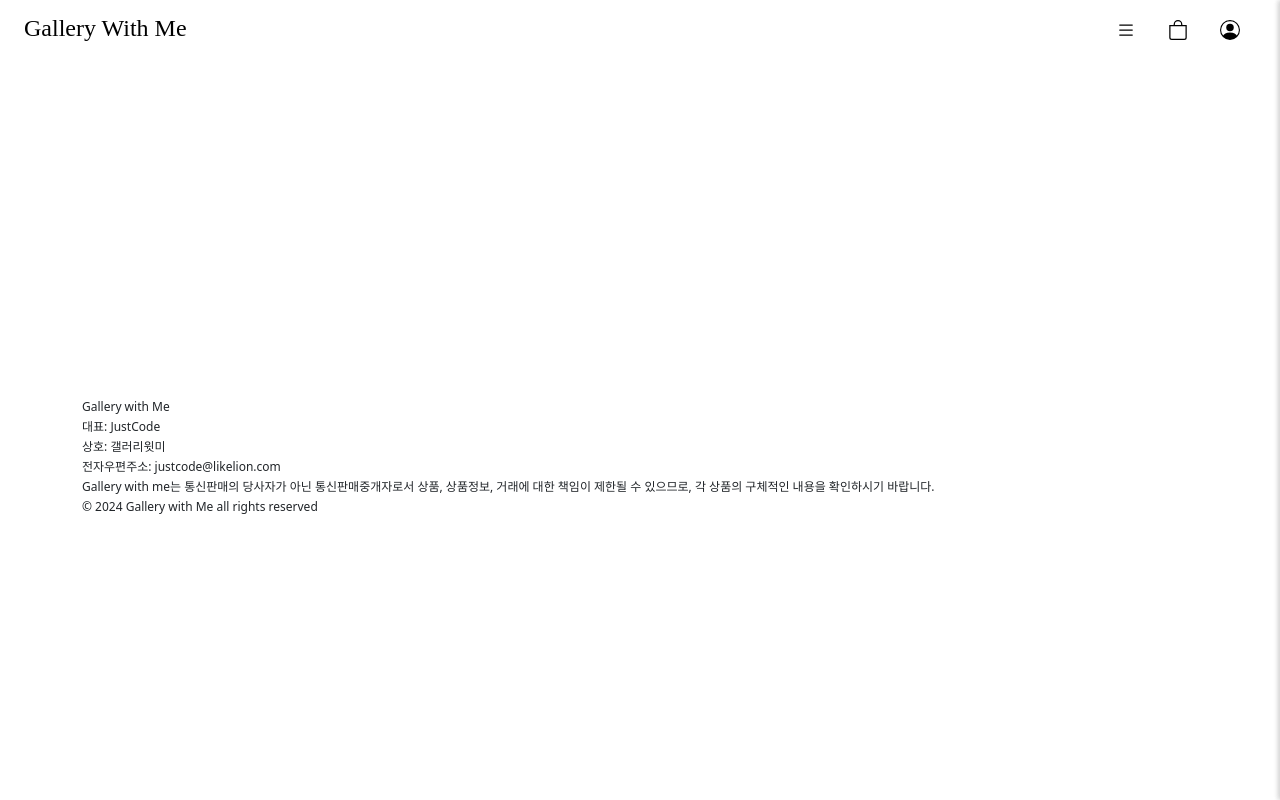
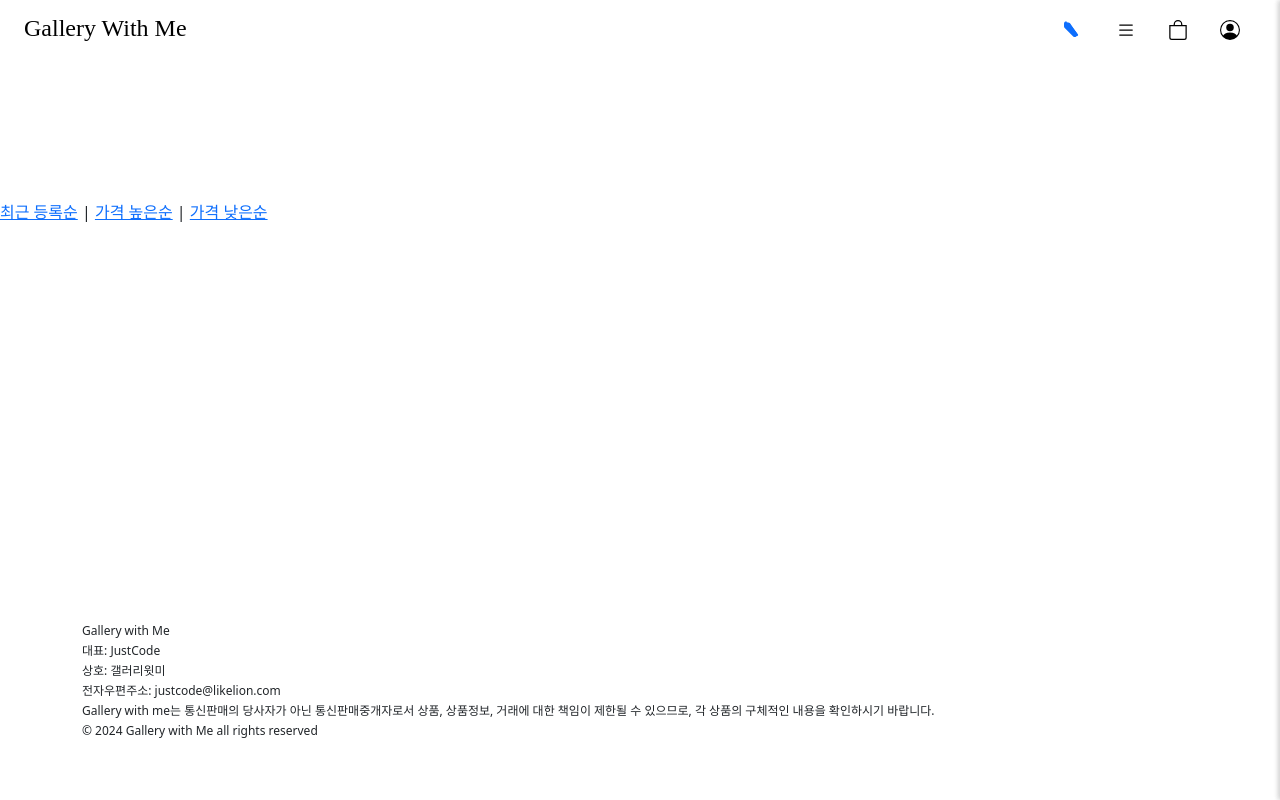
Before and after one commit to JustCode-Gallery/Gallery-with-me, a Django app: page /artwork/artwork_list/ in a window 1280 px wide. Run offline with Django 5.2, Linux system fonts and the light colour scheme; tables that the repository leaves empty hold one stand-in row (values such as "Sample post"); some web fonts are replaced.

Commit message:
artwork list and detail

```diff
--- a/artwork/forms.py
+++ b/artwork/forms.py
@@ -3,13 +3,13 @@
 
 class ArtWorkFilterForm(forms.Form):
 
-    최소가격 = forms.IntegerField(required=False, label='최소가격')
-    최대가격 = forms.IntegerField(required=False, label='최대가격')
-    최소너비 = forms.IntegerField(required=False, label='최소너비')
-    최대너비 = forms.IntegerField(required=False, label='최대너비')
-    최소높이 = forms.IntegerField(required=False, label='최소높이')
-    최대높이 = forms.IntegerField(required=False, label='최대높이')
-    재료 = forms.ModelMultipleChoiceField(
+    min_price = forms.IntegerField(required=False, label='최소가격')
+    max_price = forms.IntegerField(required=False, label='최대가격')
+    min_width = forms.IntegerField(required=False, label='최소너비')
+    max_width = forms.IntegerField(required=False, label='최대너비')
+    min_height = forms.IntegerField(required=False, label='최소높이')
+    max_height = forms.IntegerField(required=False, label='최대높이')
+    Material_tag_search = forms.ModelMultipleChoiceField(
         queryset=Material.objects.all(),
         required=False,
         widget=forms.CheckboxSelectMultiple,
@@ -29,6 +29,9 @@
                 label=field_name
             )
 
+    def label_from_instance(self, obj): # 모델 인스턴스 name 속성을 가져오기
+        return obj.name
+
 class ArtistInquiryForm(forms.ModelForm):
     class Meta:
         model = ArtistInquiry
--- a/artwork/static/artwork/style.css
+++ b/artwork/static/artwork/style.css
@@ -3,16 +3,19 @@
     overflow: hidden;
 }
 
+.artwork-card-img {
+    transition: opacity 0.3s ease-in-out;
+    position: absolute;
+    top: 0;
+    left: 0;
+    width: 100%;
+    height: 100%;
+    object-fit: cover;
+}
 .artwork-card:hover {
     background-color: #f0ba32;
 }
-
-.artwork-card-img {
-    transition: opacity 0.3s ease-in-out;
-    height: 500px;
-}
-
-.artwork-card:hover .card-img {
+.artwork-card:hover .artwork-card-img {
     opacity: 0;
 }
 
@@ -25,14 +28,6 @@
     font-family: "Bona Nova SC", serif;
     font-style: normal;
 }
-
-.artwork-card:hover .card-title {
+.artwork-card:hover .artwork-card-title {
     opacity: 1;
 }
-
-.artwork-container-rcmd {
-    background-color: white;
-    padding-top: 5rem;
-    padding-inline: 10rem;
-    margin-top: 1000px;
-}
--- a/artwork/templates/artwork/artwork_list.html
+++ b/artwork/templates/artwork/artwork_list.html
@@ -6,23 +6,42 @@
 {% endblock %}
 
 {% block content %}
+
+<!-- 정렬 -->
+<div style="margin-top: 200px;">
+    <a href="javascript:void(0)" onclick="updateSort('recent')">최근 등록순</a> |
+    <a href="javascript:void(0)" onclick="updateSort('high_price')">가격 높은순</a> |
+    <a href="javascript:void(0)" onclick="updateSort('low_price')">가격 낮은순</a>
+</div>
+
 <!-- 작품들 -->
-<div class="container-fluid works" id="artwork-container">
+<div class="container-fluid" id="artwork-container">
     <div class="row" style="margin-top: 350px;">
         {% for artwork in artwork_list %}
-            <div class="col-4 card p-0 border-0 rounded-0">
-                <img src="{{ artwork.artimage_set.first.image_url.url }}" class="artwork-card-img rounded-0">
-                <div class="card-img-overlay d-flex flex-column justify-content-center text-center">
-                    <h5 class="artwork-card-title">{{ artwork.title }}</h5>
-                    <h6 class="artwork-card-text">{{ artwork.price }}</h6>
-                </div>
+        <div class="col-4 artwork-card p-0 border-0 rounded-0">
+            <div class="ratio ratio-1x1">
+                <a href="{% url 'artwork:artwork_detail' artwork.pk %}">
+                    <img src="{{ artwork.artimage_set.first.image_url.url }}" class="artwork-card-img rounded-0">
+                    <div class="artwork-card-img-overlay d-flex flex-column justify-content-center text-center align-items-center">
+                        <h5 class="artwork-card-title">{{ artwork.title }}</h5>
+                        <h5 class="artwork-card-title">{{ artwork.price }}</h5>
+                    </div>
+                </a>
             </div>
+        </div>
         {% endfor %}
     </div>
 </div>
 <!-- 작품들end -->
 
 <script>
+    function updateSort(sortType) {
+        const urlParams = new URLSearchParams(window.location.search);
+        urlParams.set('sort_by', sortType);
+        // 다른 필터 파라미터를 유지하면서 URL 업데이트
+        window.location.search = urlParams.toString();
+    }
+
     var page = 2;
     var loading = false;
 
@@ -39,11 +58,11 @@
                 if (data.artworks.length > 0) {
                     data.artworks.forEach(function(artwork) {
                         var cardHtml = `
-                            <div class="col-4 card p-0 border-0 rounded-0">
-                                <img src="${artwork.image_url}" class="card-img rounded-0" alt="...">
-                                <div class="card-img-overlay d-flex flex-column justify-content-center text-center">
-                                    <h5 class="card-title">${artwork.title}</h5>
-                                    <h6 class="card-text">${artwork.price}</h6>
+                            <div class="col-4 artwork-card p-0 border-0 rounded-0">
+                                <img src="${artwork.image_url}" class="artwork-card-img rounded-0" alt="...">
+                                <div class="artwork-card-img-overlay d-flex flex-column justify-content-center text-center">
+                                    <h5 class="artwork-card-title">${artwork.title}</h5>
+                                    <h6 class="artwork-card-text">${artwork.price}</h6>
                                 </div>
                             </div>`;
                         $('#artwork-container .row').append(cardHtml);
--- a/artwork/views.py
+++ b/artwork/views.py
@@ -26,35 +26,18 @@
         elif sort_by == 'recent': # 최근 등록순
             queryset = queryset.order_by('-created_at')
 
-        # 필터 폼 데이터 가져오기
+        # 검색 폼 데이터 처리
         form = ArtWorkFilterForm(self.request.GET)
         if form.is_valid():
-            # 동적으로 생성된 필드들을 기반으로 필터링 적용
             for field_name, field_value in form.cleaned_data.items():
                 if field_value:
-                    if field_name == '최소가격':
-                        queryset = queryset.filter(price__gte=field_value)
-                    elif field_name == '최대가격':
-                        queryset = queryset.filter(price__lte=field_value)
-                    elif field_name == '최소너비':
-                        queryset = queryset.filter(width__gte=field_value)
-                    elif field_name == '최대너비':
-                        queryset = queryset.filter(width__lte=field_value)
-                    elif field_name == '최소높이':
-                        queryset = queryset.filter(height__gte=field_value)
-                    elif field_name == '최대높이':
-                        queryset = queryset.filter(height__lte=field_value)
-                    elif field_name == '재료':
-                        queryset = queryset.filter(artworkmaterial__material__in=field_value).distinct()
-                    else:
-                        # 태그 카테고리 필드인 경우
-                        queryset = queryset.filter(tag__in=field_value).distinct()
+                    queryset = queryset.filter(**{field_name: field_value})
 
         return queryset.filter(is_sold = False)
 
     def get_context_data(self, **kwargs):
         context = super().get_context_data(**kwargs)
-        context['form'] = ArtWorkFilterForm(self.request.GET)
+        context['form'] = ArtWorkFilterForm()
         if self.request.headers.get('x-requested-with') == 'XMLHttpRequest':
             context['artwork_list'] = self.get_queryset()
         return context
@@ -85,8 +68,13 @@
     def get_context_data(self, **kwargs):
         context = super().get_context_data(**kwargs)
         artwork = self.get_object()
-        if self.request.user.is_authenticated:
-            context['liked'] = artwork.worklike_set.filter(user=self.request.user).exists()
+        user = self.request.user
+        if user.is_authenticated:
+            try:
+                context['liked'] = artwork.worklike_set.filter(user=user).exists()
+            except Exception as e:
+                context['liked'] = False
+                context['error'] = str(e)
         else:
             context['liked'] = False
         return context
--- a/templates/base.html
+++ b/templates/base.html
@@ -23,6 +23,20 @@
       <a href="/" class="d-flex align-items-center  mb-md-0 me-md-auto link-body-emphasis text-decoration-none">
         <span class="logo fs-4">Gallery With Me</span>
       </a>
+
+      <!-- 태그 검색 아이콘 -->
+      <ul class="nav nav-pills align-items-center">
+        {% if request.resolver_match.url_name == 'artwork_list' or request.resolver_match.url_name == 'artwork_detail' %}
+        <li class="nav-item">
+          <a href="#" class="nav-link" id="toggle-tag-search-form">
+            <svg xmlns="http://www.w3.org/2000/svg" width="20" height="20" fill="currentColor" class="bi bi-tag" viewBox="0 0 16 16">
+              <path d="M3 2a1 1 0 0 0-1 1v2a1 1 0 0 0 .293.707L9.586 12.586a1 1 0 0 0 1.414-1.414L4.707 3.293A1 1 0 0 0 4 3H2.5A.5.5 0 0 0 2 3.5V4z"/>
+              <path d="M2 1a2 2 0 0 0-2 2v2a2 2 0 0 0 .586 1.414l6.586 6.586a2 2 0 0 0 2.828-2.828L4.828 2.586A2 2 0 0 0 3.414 2H2.5A1.5 1.5 0 0 0 2 1.5v-1z"/>
+            </svg>
+          </a>
+        </li>
+        {% endif %}
+      </ul>
 
       <ul class="nav nav-pills">
         <li class="nav-item"><a href="#" class="nav-link" id="Sidebar-menu">
@@ -51,12 +65,20 @@
   </div>
   <!-- 헤더end -->
 
+  <!-- 태그 검색 폼 (숨겨진 상태로 초기화) -->
+  <div id="tag-search-form-container" class="container" style="display: none; padding-top: 60px;">
+    <form method="get" action="{% url 'artwork:artwork_list' %}">
+      {{ form.as_p }}
+      <button type="submit" class="btn btn-primary mt-2">Search by Tag</button>
+    </form>
+  </div>
+
   <!-- 사이드바 -->
   <div class="sidebar sidebar-menu flex-shrink-0 p-3">
     <ul class="list-unstyled ps-0 mt-5">
       <li class="mb-2">
         <button class="btn btn-toggle d-inline-flex align-items-center rounded border-0 collapsed">
-          <a href="artwork/artwork_list" class="link-body-emphasis text-decoration-none">Artworks</a>
+          <a href="/artwork/artwork_list" class="link-body-emphasis text-decoration-none">Artworks</a>
         </button>
       </li>
       <li class="mb-2">
@@ -192,5 +214,15 @@
     integrity="sha384-YvpcrYf0tY3lHB60NNkmXc5s9fDVZLESaAA55NDzOxhy9GkcIdslK1eN7N6jIeHz"
     crossorigin="anonymous"></script>
   <script src="{% static 'js/base.js' %}"></script>
+
+  <script>
+    document.getElementById('toggle-tag-search-form').addEventListener('click', function(event) {
+      event.preventDefault(); // 기본 앵커 동작 방지
+      var searchFormContainer = document.getElementById('tag-search-form-container');
+      // 검색 폼 표시 토글
+      searchFormContainer.style.display = (searchFormContainer.style.display === 'none' ? 'block' : 'none');
+    });
+    </script>
+
 </body>
 </html>
--- a/templates/home.html
+++ b/templates/home.html
@@ -33,10 +33,12 @@
 <div class="container-fluid works">
 	<div class="row">
 		<div class="col-4 card p-0 border-0 rounded-0">
+			<a href="/artwork/artwork_list">
 			<img src="{% static 'sample_images/아트워크.jpg' %}" class="card-img rounded-0" alt="...">
 			<div class="card-img-overlay d-flex flex-column justify-content-center text-center">
 				<h5 class="card-title">Artworks</h5>
 			</div>
+			</a>
 		</div>
 		<div class="col-4 card p-0 border-0 rounded-0">
 			<img src="{% static 'sample_images/커뮤니티.jpg' %}" class="card-img rounded-0" alt="...">
@@ -74,7 +76,7 @@
 		<div class="rcmd-text">
 			<h2>Artwork Title</h2>
 			<h3>John Doe</h3>
-			<h3>1,000,000 won<h3>
+			<h3>1,000,000 won</h3>
 					<p>Lorem ipsum dolor sit amet, consectetur adipiscing elit, sed do eiusmod tempor incididunt ut
 						labore et
 						dolore magna aliqua. Ut enim ad minim veniam, quis nostrud exercitation ullamco laboris nisi ut
```
Also changed, not shown: artwork/models.py (+7 -0 lines), artwork/templates/artwork/artwork_detail.html (+10 -15 lines), media/artwork_image/fine_art1.jpg (added), media/artwork_image/fine_art2.jpg (added), media/artwork_image/fine_art3.jpg (added).
